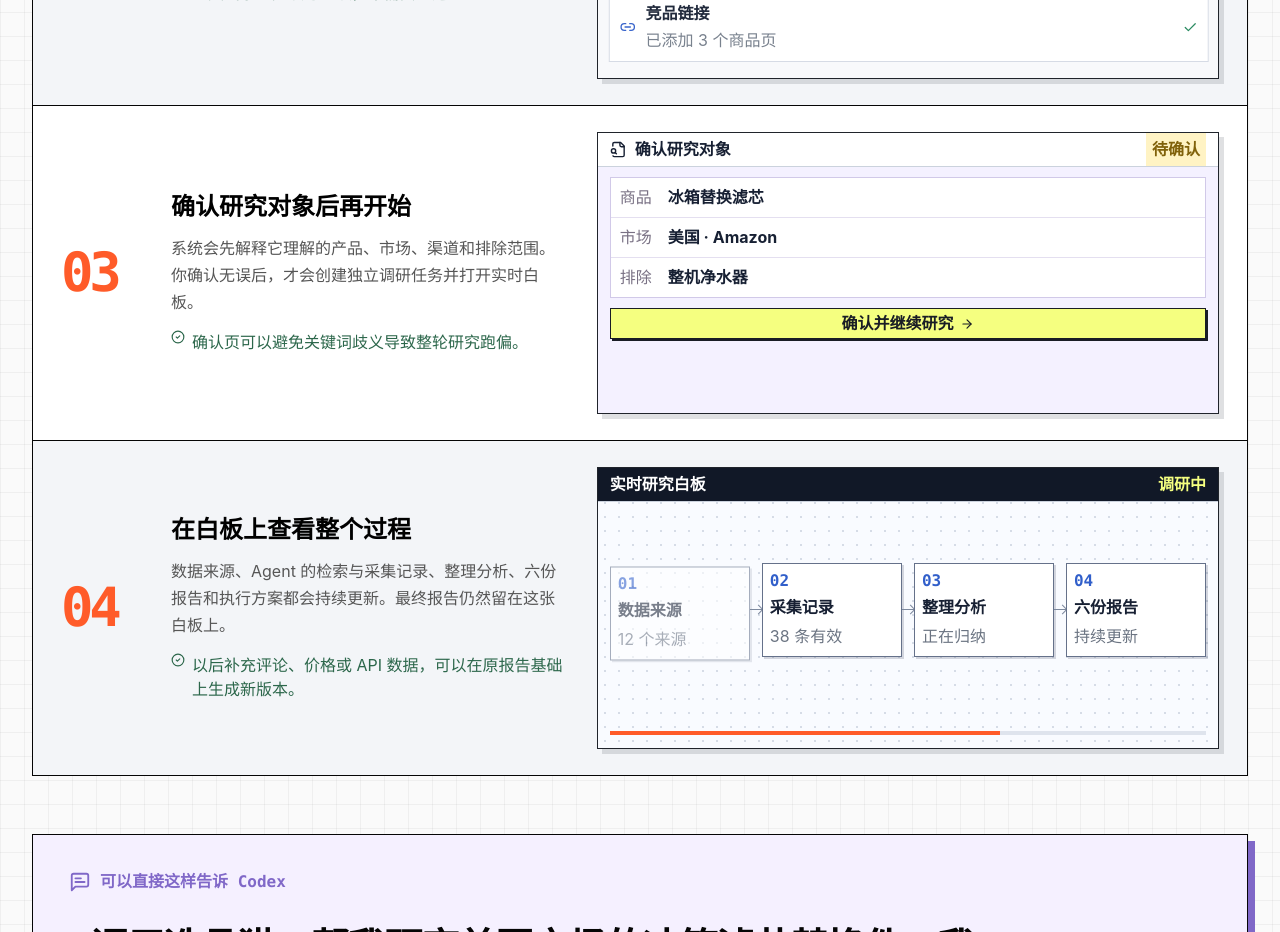
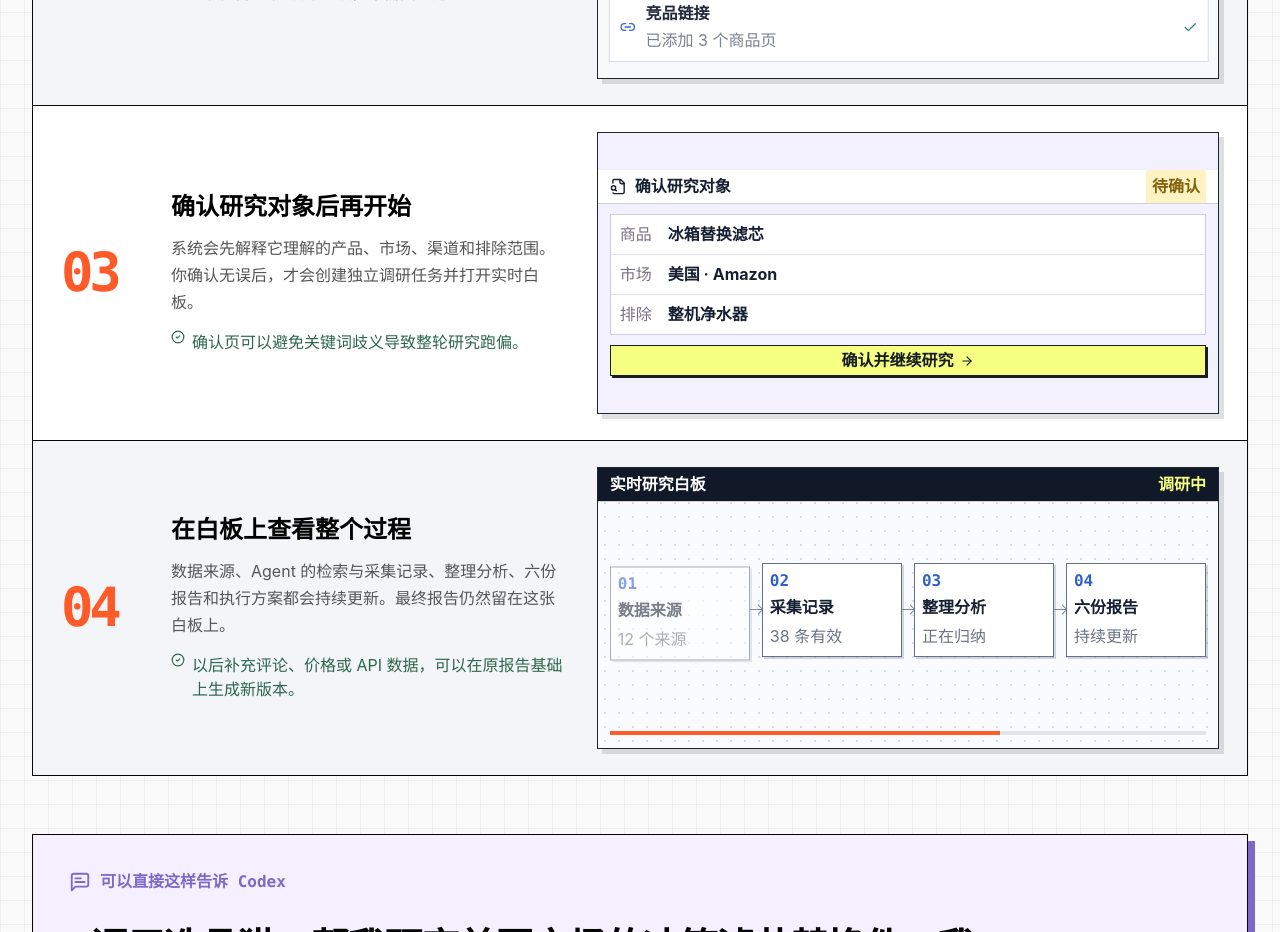
Before and after one commit to weierrr/xuanpinmao, a Next.js app in the folder app/: page /guide in a window 1280 px wide. Shown: the part 1380-2312 px from the top of the page. Built offline with nearby package versions, Linux system fonts and the light colour scheme.

Commit message:
Center guide confirmation animation vertically

```diff
--- a/app/src/app/guide/guide-step-visual.module.css
+++ b/app/src/app/guide/guide-step-visual.module.css
@@ -7,3 +7,14 @@
   flex: 1;
   align-content: center;
 }
+
+.centeredConfirm {
+  display: flex;
+  align-items: center;
+  padding: 12px !important;
+}
+
+.confirmPanel {
+  position: relative;
+  width: 100%;
+}
--- a/app/src/app/guide/page.tsx
+++ b/app/src/app/guide/page.tsx
@@ -82,7 +82,8 @@ function GuideStepVisual({ kind }: { kind: string }) {
 
   if (kind === "confirm") {
     return (
-      <div className="guide-step-visual guide-visual-confirm" aria-label="演示确认研究对象后开始调研">
+      <div className={`guide-step-visual guide-visual-confirm ${styles.centeredConfirm}`} aria-label="演示确认研究对象后开始调研">
+        <div className={styles.confirmPanel}>
           <header><FileSearch size={17} /><b>确认研究对象</b><span>待确认</span></header>
           <dl>
             <div><dt>商品</dt><dd>冰箱替换滤芯</dd></div>
@@ -91,6 +92,7 @@ function GuideStepVisual({ kind }: { kind: string }) {
           </dl>
           <button type="button">确认并继续研究 <ArrowRight size={14} /></button>
           <MousePointer2 className="guide-confirm-pointer" size={22} />
+        </div>
       </div>
     );
   }
```
Lines whose indentation alone changed are shown as unchanged.
